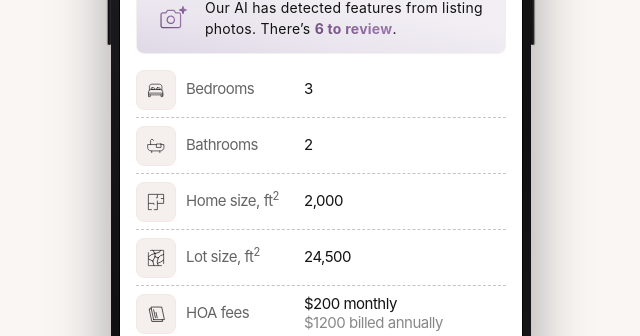
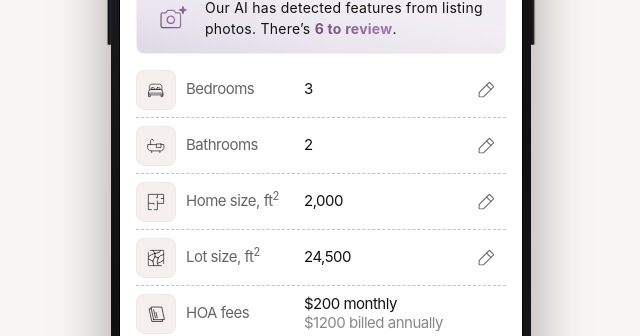
Before and after one commit to lukoid90/prop, a React (Vite) app: page / in a window 1280 px wide. Both pictures are taken after a click on the button "Specs". Shown: the part 255-591 px from the top of the page, without its empty margins (319-959 px from the left). Built offline with nearby package versions, Linux system fonts and the light colour scheme.

Commit message:
Make bed, bath, home size, and lot size editable in Specs tab
Add an inline text input with a focus-triggering pencil button to
each of these four rows, matching the editing state shown in the
Figma design for this frame.

```diff
--- a/src/components/SpecsSection.tsx
+++ b/src/components/SpecsSection.tsx
@@ -1,3 +1,4 @@
+import { useRef, useState } from 'react'
 import { Plus, Sparkle } from '@phosphor-icons/react'
 import iconBed from '../assets/icons/specs/icon-bed.svg'
 import iconBathtub from '../assets/icons/specs/icon-bathtub.svg'
@@ -103,6 +104,57 @@ function SpecRow({
         )}
       </div>
       {review && <ReviewButton />}
+    </div>
+  )
+}
+
+function EditableSpecRow({
+  icon,
+  label,
+  value,
+  onChange,
+  short,
+  border = true,
+}: {
+  icon: string
+  label: React.ReactNode
+  value: string
+  onChange: (value: string) => void
+  short?: boolean
+  border?: boolean
+}) {
+  const inputRef = useRef<HTMLInputElement>(null)
+  return (
+    <div
+      className={`flex w-full items-center gap-2.5 ${short ? 'h-12 pb-2' : 'h-14 py-2'} ${border ? 'border-b border-dashed' : ''}`}
+      style={border ? { borderColor: DASHED_BORDER } : undefined}
+    >
+      <div
+        className="flex size-10 shrink-0 items-center justify-center rounded-lg border"
+        style={{ background: 'var(--border-default)', borderColor: '#f1e7e4' }}
+      >
+        <img src={icon} alt="" className="size-5" />
+      </div>
+      <p className="w-[108px] shrink-0 text-[15px] leading-[1.26] tracking-[-0.5px] opacity-65" style={{ color: 'var(--content-primary)' }}>
+        {label}
+      </p>
+      <div className="flex min-w-0 flex-1 items-center justify-between">
+        <input
+          ref={inputRef}
+          value={value}
+          onChange={(e) => onChange(e.target.value)}
+          inputMode="numeric"
+          className="min-w-0 flex-1 border-0 bg-transparent p-0 text-[15px] leading-[1.26] tracking-[-0.5px] outline-none"
+          style={{ color: 'var(--content-primary)', caretColor: AI_BORDER }}
+        />
+        <button
+          type="button"
+          onClick={() => inputRef.current?.focus()}
+          className="flex size-10 shrink-0 items-center justify-center rounded"
+        >
+          <img src={iconPencil} alt="" className="size-5" />
+        </button>
+      </div>
     </div>
   )
 }
@@ -281,30 +333,37 @@ function IdentifiersSection() {
 }
 
 export function SpecsSection() {
+  const [bedrooms, setBedrooms] = useState('3')
+  const [bathrooms, setBathrooms] = useState('2')
+  const [homeSize, setHomeSize] = useState('2,000')
+  const [lotSize, setLotSize] = useState('24,500')
+
   return (
     <div className="flex w-full flex-col items-start gap-4 px-4">
       <MlsSearchField />
       <AiNotepad />
       <div className="flex w-full flex-col items-start">
-        <SpecRow icon={iconBed} label="Bedrooms" value="3" short />
-        <SpecRow icon={iconBathtub} label="Bathrooms" value="2" />
-        <SpecRow
+        <EditableSpecRow icon={iconBed} label="Bedrooms" value={bedrooms} onChange={setBedrooms} short />
+        <EditableSpecRow icon={iconBathtub} label="Bathrooms" value={bathrooms} onChange={setBathrooms} />
+        <EditableSpecRow
           icon={iconFloorplan}
           label={
             <>
               Home size, ft<sup>2</sup>
             </>
           }
-          value="2,000"
+          value={homeSize}
+          onChange={setHomeSize}
         />
-        <SpecRow
+        <EditableSpecRow
           icon={iconLot}
           label={
             <>
               Lot size, ft<sup>2</sup>
             </>
           }
-          value="24,500"
+          value={lotSize}
+          onChange={setLotSize}
         />
         <SpecRow icon={iconHoa} label="HOA fees" value="$200 monthly" valueSub="$1200 billed annually" />
         <SpecRow icon={iconCalendarX} label="Year built" value="2010" />
```
